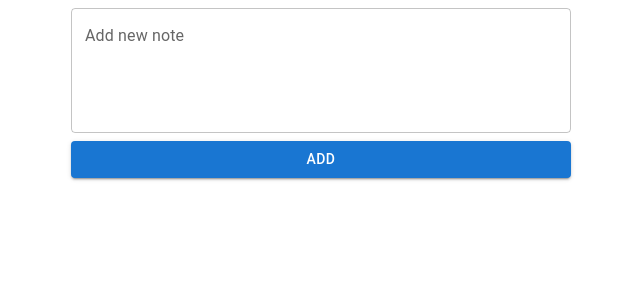
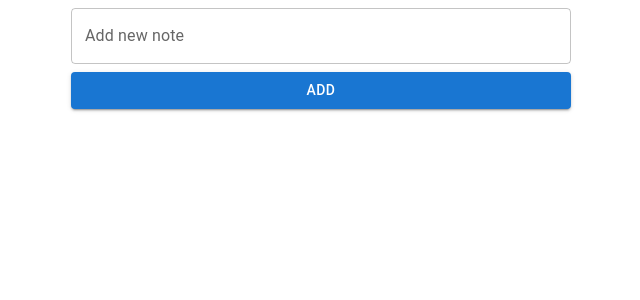
Before and after one commit to malmossa/notes-manager, a React (Create React App) app in the folder client/: page / in a window 1280 px wide. Shown: the top 300 px of the page, without its empty margins (319-959 px from the left). Built offline with nearby package versions, Linux system fonts and the light colour scheme.

Commit message:
add note input completed

```diff
--- a/client/src/components/notes/AddNote.js
+++ b/client/src/components/notes/AddNote.js
@@ -1,12 +1,12 @@
 import React, { Fragment } from "react";
 
-import { TextField, Box, Button } from "@mui/material";
+import { Box, TextField, Button } from "@mui/material";
 
 function AddNote() {
   return (
     <Fragment>
       <Box sx={{ width: 500, maxWidth: "100%" }} m="auto">
-        <TextField multiline rows={4} fullWidth label="Add new note" />
+        <TextField label="Add new note" fullWidth multiline />
         <Button fullWidth sx={{ mt: 1 }} variant="contained">
           Add
         </Button>
```
